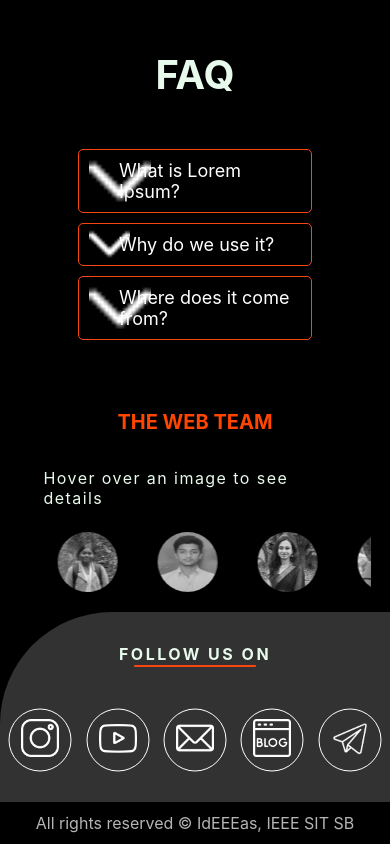
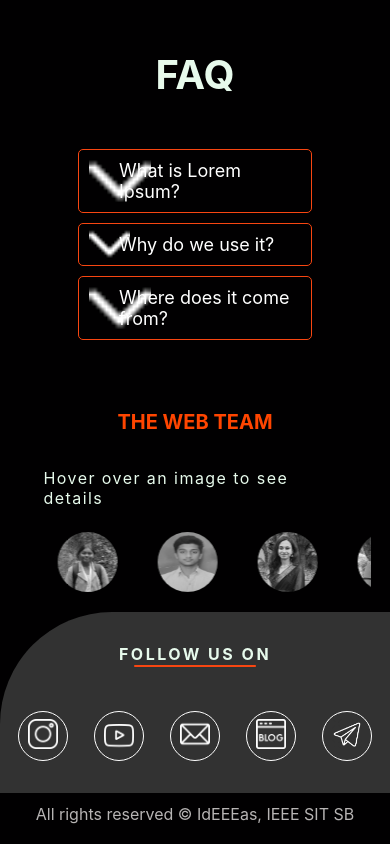
Before and after one commit to Muzaffarmoti/ideas-2k24, a React (Create React App) app in the folder frontend/: page / in a window 390 px wide. Shown: the part 6715-7559 px from the top of the page. Built offline with nearby package versions, Linux system fonts and the light colour scheme.

Commit message:
pushing footer changes

```diff
--- a/frontend/src/Css/Footer.css
+++ b/frontend/src/Css/Footer.css
@@ -121,14 +121,20 @@
 
 @media screen and (max-width: 768px) {
     .icon-wrapper::before {
-        width: 63px;
-        height: 63px;
+        width: 50px; /* Adjust width for smaller screens */
+        height: 50px; /* Adjust height for smaller screens */
+    }
+
+    .icon-wrapper .con-icons {
+        height: 3.5vh; /* Adjust height for smaller screens */
+        width: 3.5vh; /* Adjust width for smaller screens */
     }
 
     .footer-main-container {
         border-top-left-radius: 7rem;
     }
 }
+
 
 .footer-main-container {
     border-top-left-radius: 7rem; /* Change the radius for smaller screens */
```
